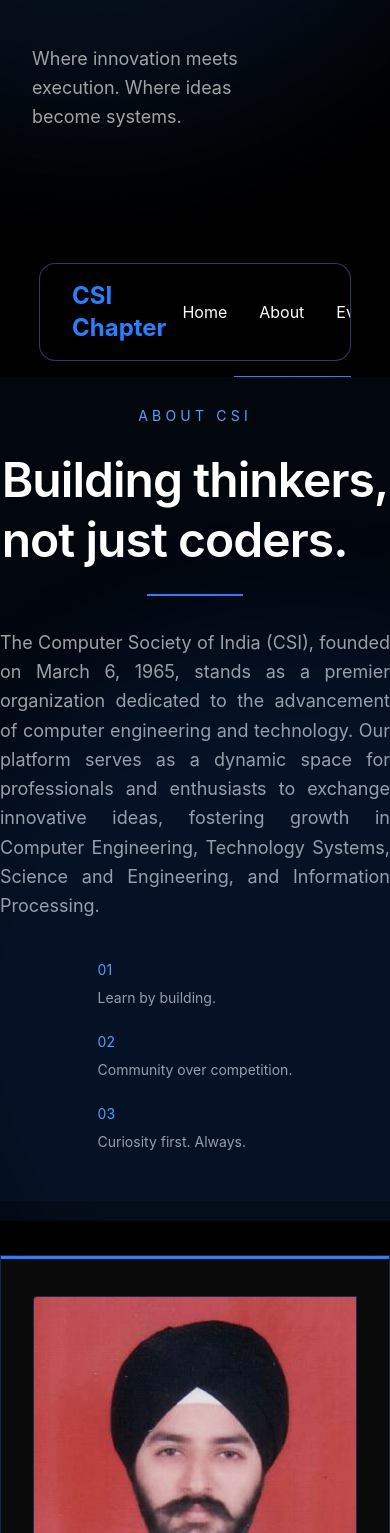
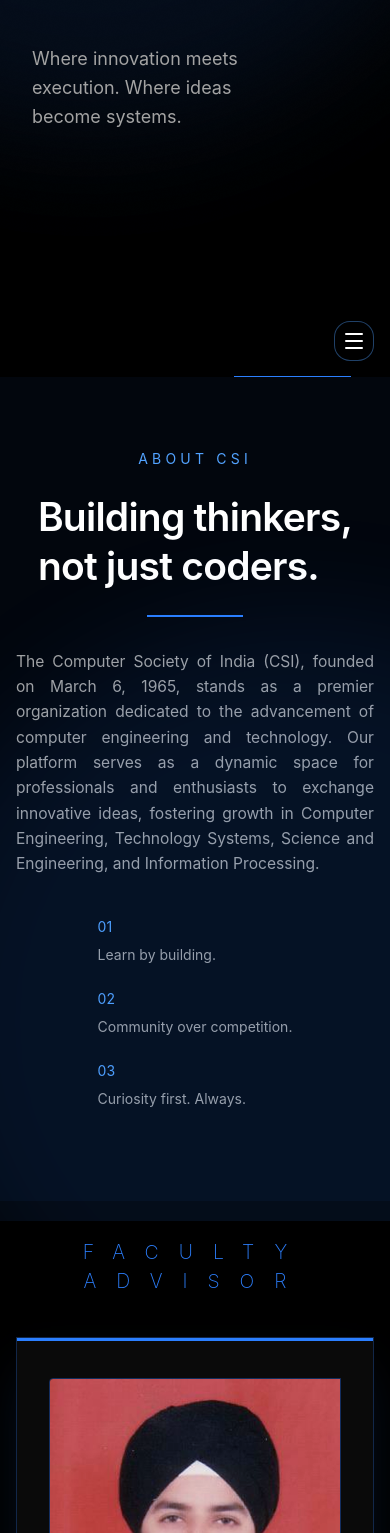
Before and after one commit to abuzarcodes/CSI_revamp, a Next.js app in the folder csisite/: page / in a window 390 px wide. Shown: the part 467-2000 px from the top of the page. Built offline with nearby package versions, Linux system fonts and the light colour scheme.

Commit message:
Add responsive design updates to AboutSection, FacultySection, and Navbar; implement MobileNavbar component

```diff
--- a/csisite/app/components/AboutSection.tsx
+++ b/csisite/app/components/AboutSection.tsx
@@ -38,7 +38,7 @@
           ABOUT CSI
         </span>
 
-        <h1 className="text-5xl md:text-6xl font-semibold text-white leading-tight">
+        <h1 className="text-[10vw] md:text-6xl font-semibold text-white leading-tight">
           Building thinkers,
           <br />
           not just coders.
@@ -46,7 +46,7 @@
 
         <div className="mt-6 h-[2px] w-24 bg-blue-500" />
 
-        <p className="mt-8 text-lg leading-relaxed text-gray-400 max-w-3xl text-justify">
+        <p className="mt-8 text-[4vw] px-4 md:px-0 md:text-lg leading-relaxed text-gray-400 max-w-3xl text-justify">
           The Computer Society of India (CSI), founded on March 6, 1965, stands
           as a premier organization dedicated to the advancement of computer
           engineering and technology. Our platform serves as a dynamic space for
--- a/csisite/app/components/FacultySection.tsx
+++ b/csisite/app/components/FacultySection.tsx
@@ -5,9 +5,9 @@
 function FacultySection() {
   return (
     <div className="bg-black w-full h-screen flex flex-col gap-y-10 justify-center items-center">
-        <h1 className=" uppercase tracking-[20px] text-blue-500 text-4xl font-extralight">
-          Faculty Advisor
-        </h1>
+      <h1 className=" uppercase tracking-[20px] text-blue-500 text-[5vw] text-center md:text-4xl font-extralight">
+        Faculty Advisor
+      </h1>
       <FacultyCard
         name="Dr.Jitender Singh"
         position="Associate Professor"
@@ -32,8 +32,8 @@
     <motion.div
       initial={{ opacity: 0, y: 40 }}
       whileInView={{ opacity: 1, y: 0 }}
-      transition={{ duration: 1.5,delay:0.5, ease: "easeOut" }}
-      className="relative max-w-5xl mx-auto bg-[#0a0a0a] border border-blue-500/25 px-8 py-10 shadow-2xl shadow-blue-500/15 "
+      transition={{ duration: 1.5, delay: 0.5, ease: "easeOut" }}
+      className="relative max-w-5xl mx-4 md:mx-auto bg-[#0a0a0a] border border-blue-500/25 px-8 py-10 shadow-2xl shadow-blue-500/15 "
     >
       {/* Top academic stripe */}
       <div className="absolute left-0 top-0 h-[3px] w-full bg-blue-500" />
@@ -54,19 +54,23 @@
         </div>
 
         {/* Content */}
-        <div className="md:col-span-3">
+        <div className=" md:col-span-3">
           <span className="text-xs tracking-widest text-blue-400 uppercase">
             Faculty Advisor
           </span>
 
-          <h3 className="mt-3 text-3xl font-semibold text-white">{name}</h3>
+          <h3 className="mt-3 text-[5vw] md:text-3xl font-semibold text-white">
+            {name}
+          </h3>
 
           <p className="mt-1 text-blue-300">{position}</p>
 
           {/* Divider */}
           <div className="mt-4 h-[1px] w-20 bg-blue-500" />
 
-          <p className="mt-6 text-gray-300 leading-relaxed">{description}</p>
+          <p className="mt-6 text-[2.5vw] text-gray-300 leading-relaxed">
+            {description}
+          </p>
         </div>
       </div>
     </motion.div>
--- a/csisite/app/components/Hero.tsx
+++ b/csisite/app/components/Hero.tsx
@@ -83,7 +83,7 @@
 
           {/* Year marker */}
           <motion.div
-            className="absolute bottom-32 right-8 md:right-24"
+            className="absolute bottom-100 md:bottom-32 right-8 md:right-24"
             initial={{ opacity: 0 }}
             animate={{ opacity: 1 }}
             transition={{ duration: 1, delay: 1.2 }}
--- /dev/null
+++ b/csisite/app/components/MobileNavbar.tsx
@@ -0,0 +1,36 @@
+"use client"
+import {Menu } from 'lucide-react'
+import { div, nav } from 'motion/react-client'
+import React, { useState } from 'react'
+
+function MobileNavbar() {
+
+    const [Open,setOpen] = useState(false)
+  if (!Open) {
+    return (
+        <div className='md:hidden fixed bottom-4 right-4 z-50 w-10 h-10 bg-black/40 backdrop-blur-md border border-blue-400/40 rounded-2xl flex justify-center items-center shadow-md '>
+            <button onClick={()=>{setOpen(true)}} className=''>
+                <Menu/>
+            </button>
+        </div>
+    )
+  }
+    return (
+     <nav className='w-full  h-screen  flex justify-center items-center fixed z-100 top-0 left-0 bg-black/20 backdrop-blur-md '>
+    <div className='bg-black/50  border border-blue-500 w-screen h-[90%] rounded-2xl flex justify-centre items-center m-8 '>
+        <ul className='flex justify-around  h-[80%] w-full items-center flex-col hover:text-blue-500 text-white text-2xl font-semibold'>
+            <li>Home</li>
+            <li>About</li>
+            <li>Events</li>
+            <li>Team</li>
+            <li>Contact</li>
+        <p onClick={()=>{
+            setOpen(false)
+        }} className='abosulte top-0 right-0 font-extrabold text-3xl'>X</p>
+        </ul>
+    </div>
+    </nav>
+  )
+}
+
+export default MobileNavbar
--- a/csisite/app/components/Navbar.tsx
+++ b/csisite/app/components/Navbar.tsx
@@ -4,7 +4,7 @@
 
 function Navbar() {
   return (
-    <motion.div className="w-full py-4 px-8 bg-black/40 overflow-hidden  border border-blue-400/40 shadow-md max-w-[80%] fixed bottom-0 z-50 rounded-2xl mx-auto left-0 right-0 mb-4 "
+    <motion.div className="hidden md:block w-full py-4 px-8 bg-black/40 overflow-hidden  border border-blue-400/40 shadow-md max-w-[80%] fixed bottom-0 z-50 rounded-2xl mx-auto left-0 right-0 mb-4 "
       initial={{ width: "0%", opacity: 0 }}
       animate={{ width: "80%", opacity: 1 }}
       transition={{duration:1, ease: "easeInOut"}}
--- a/csisite/app/layout.tsx
+++ b/csisite/app/layout.tsx
@@ -4,6 +4,7 @@
 import Navbar from "./components/Navbar";
 import LenisProvider from "./providers/LenisProvider";
 import Footer from "./components/Footer";
+import MobileNavbar from "./components/MobileNavbar";
 
 const geistSans = Geist({
   variable: "--font-geist-sans",
@@ -31,6 +32,7 @@
         className={`${geistSans.variable} ${geistMono.variable} antialiased`}
       >
         <Navbar />
+        <MobileNavbar/>
         <LenisProvider>{children}</LenisProvider>
         {<Footer/>}
       </body>
```
